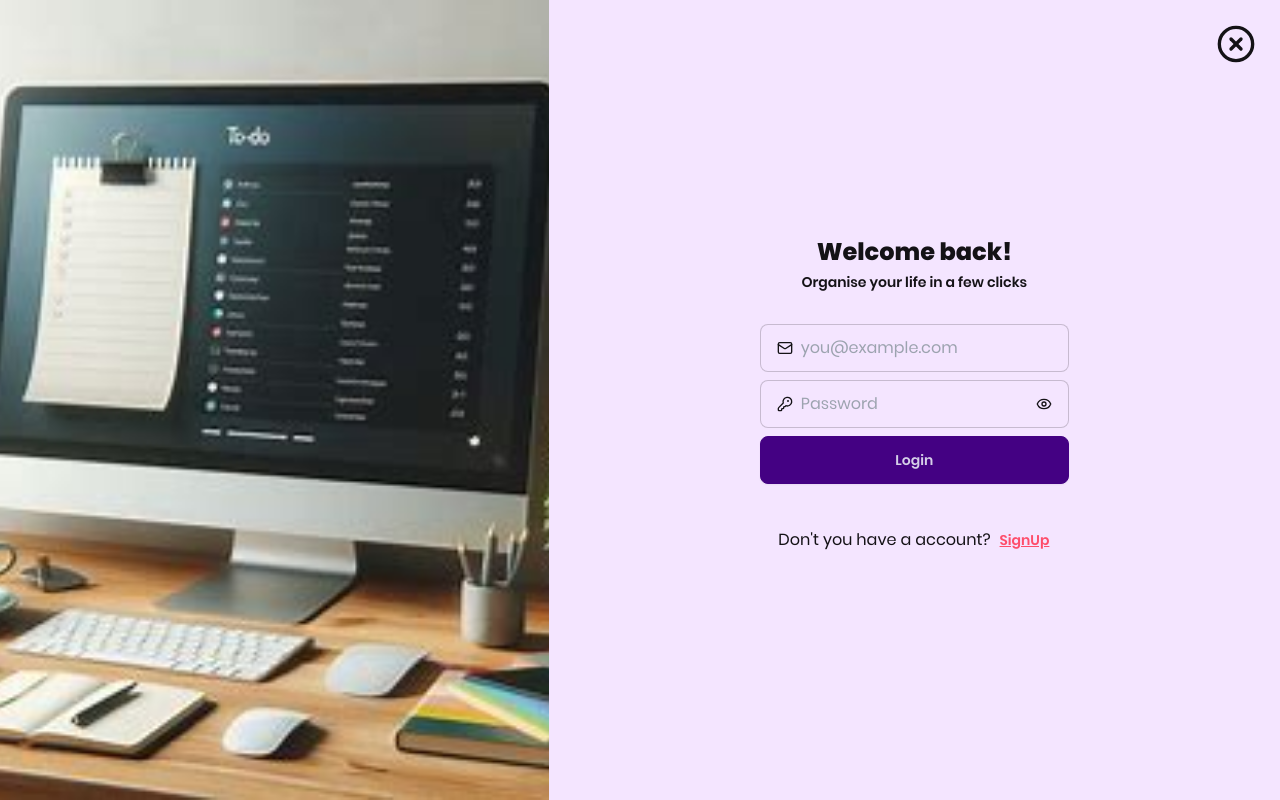
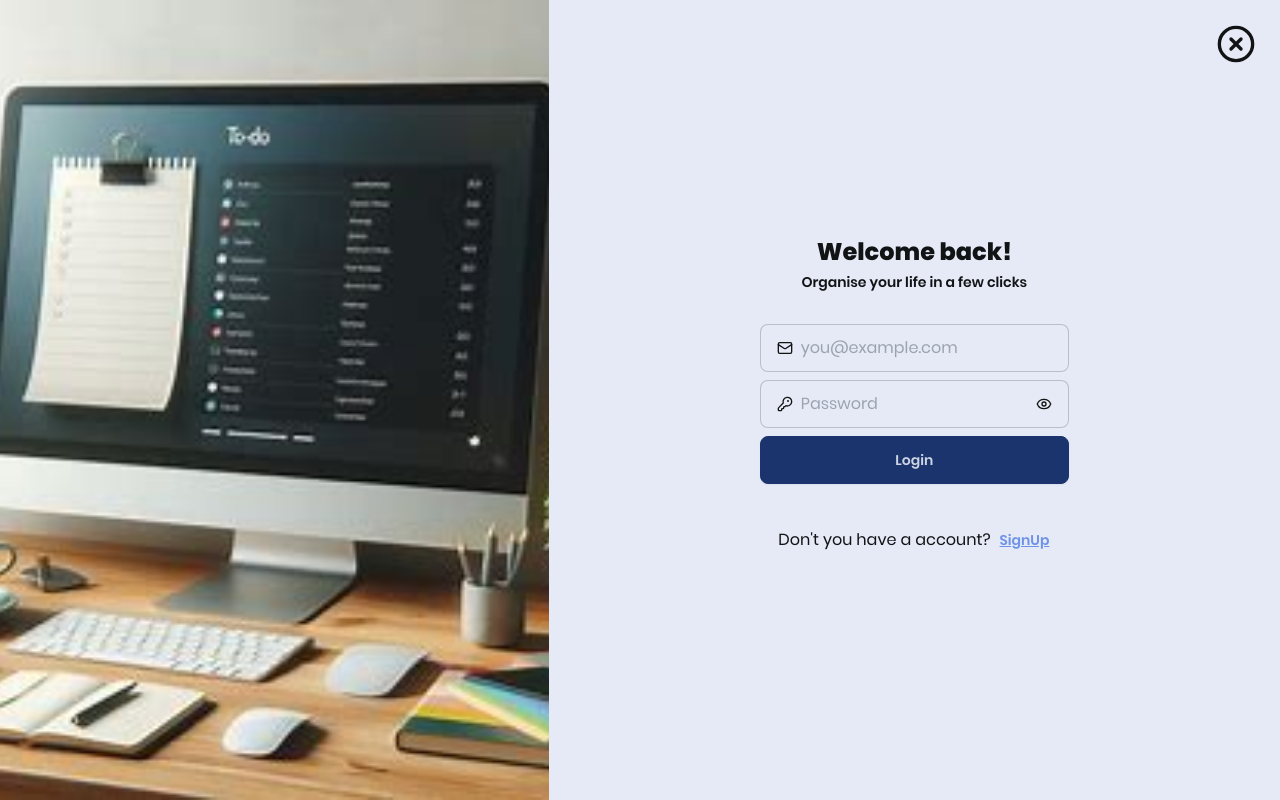
Before and after one commit to Stanyslas250/Todoify, a React (Vite) app in the folder frontend/: page /login in a window 1280 px wide. Built offline with nearby package versions, Linux system fonts and the light colour scheme.

Commit message:
Setup them configuration

```diff
--- a/frontend/src/components/App/modal/TaskModal.jsx
+++ b/frontend/src/components/App/modal/TaskModal.jsx
@@ -15,7 +15,7 @@ function TaskModal(props) {
       {props.tasksList.map((task) => (
         <div
           key={task.id}
-          className="flex flex-row items-center  justify-between p-3 rounded-lg hover:bg-accent/10"
+          className="flex flex-row items-center gap-2 justify-between p-3 rounded-lg hover:bg-base-300"
         >
           <div
             className={`${
--- a/frontend/src/components/App/modal/UI/Modal.jsx
+++ b/frontend/src/components/App/modal/UI/Modal.jsx
@@ -8,7 +8,7 @@ function Modal(props) {
         <div className={`modal-box ${props.className}`}>
           <form method="dialog">
             {/* if there is a button in form, it will close the modal */}
-            <button className="btn btn-sm btn-circle btn-neutral absolute right-2 top-2">
+            <button className="btn btn-sm btn-circle  absolute right-2 top-2">
               <LuXCircle size={24} />
             </button>
           </form>
--- a/frontend/tailwind.config.js
+++ b/frontend/tailwind.config.js
@@ -14,29 +14,32 @@ export default {
     themes: [
       {
         light: {
-          primary: "#440183",
-          secondary: "#fe4d6b",
-          accent: "#d43702",
-          neutral: "#2d004d",
-          "base-100": "#f4e5ff",
-          "base-200": "#f8f8ff",
-          "base-300": "#f2e7ff",
-          "base-400": "#f0dfff",
-          "base-500": "#f0cfff",
-          "base-600": "#e8b8ff",
-          "base-700": "#d99bff",
+          primary: "#1c346e",
+          secondary: "#6d92e8",
+          accent: "#104ee0",
+          neutral: "#141f39",
+          "base-100": "#e5eaf6",
+          "base-200": "#d7e6ff",
+          "base-300": "#b8d5ff",
+          "base-400": "#98c2e9",
+          "base-500": "#6998f0",
+          "base-600": "#4271d7",
+          "base-700": "#2852b5",
+          "base-800": "#1c346e",
         },
         dark: {
-          primary: "#c07dfe",
-          secondary: "#af011d",
-          accent: "#fd5e29",
-          neutral: "#2b004d",
-          "base-100": "#0d0017",
-          "base-200": "#1a001e",
-          "base-300": "#17001e",
-          "base-400": "#14001e",
-          "base-500": "#11001e",
-          "base-600": "#0e001e",
+          primary: "#90a9e3",
+          secondary: "#163b90",
+          accent: "#205fef",
+          neutral: "#142038",
+          "base-100": "#090e19",
+          "base-200": "#080b15",
+          "base-300": "#070912",
+          "base-400": "#06070e",
+          "base-500": "#05060b",
+          "base-600": "#040408",
+          "base-700": "#030306",
+          "base-800": "#020203",
         },
       },
     ],
```
